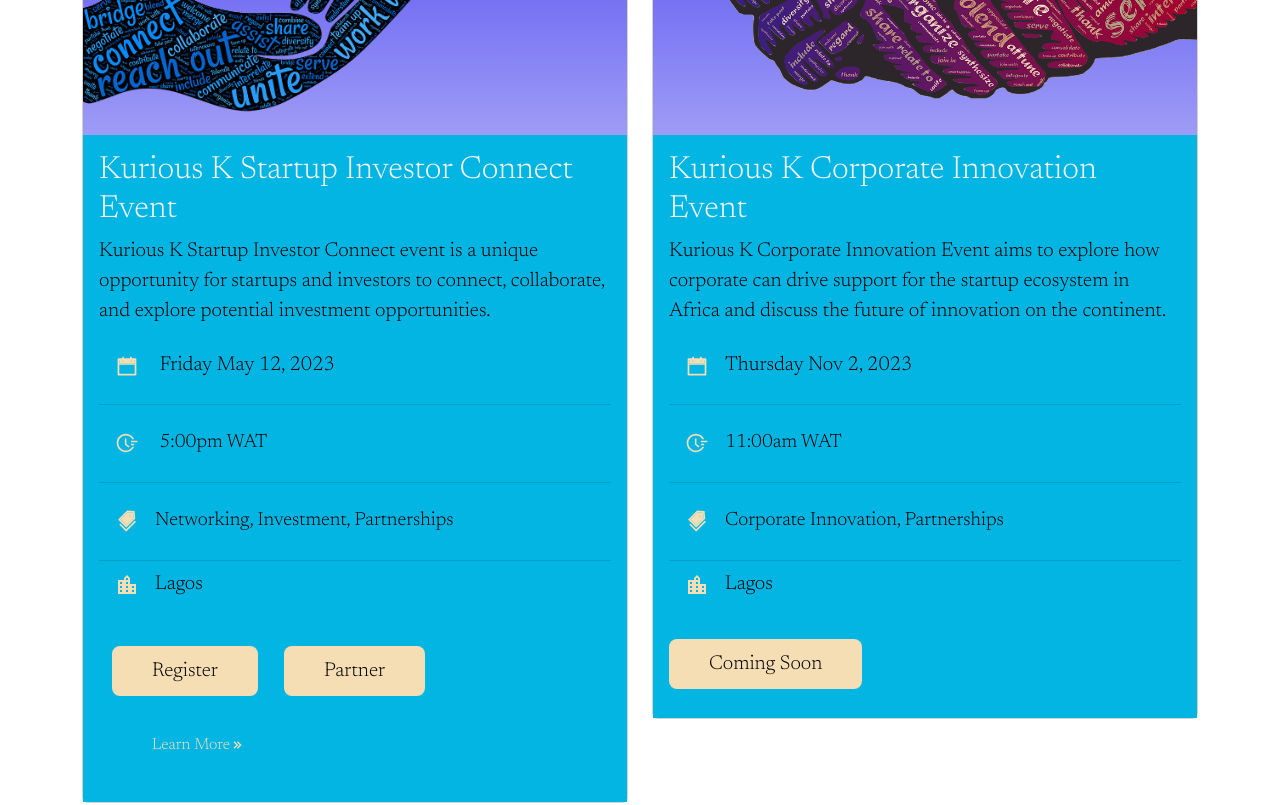
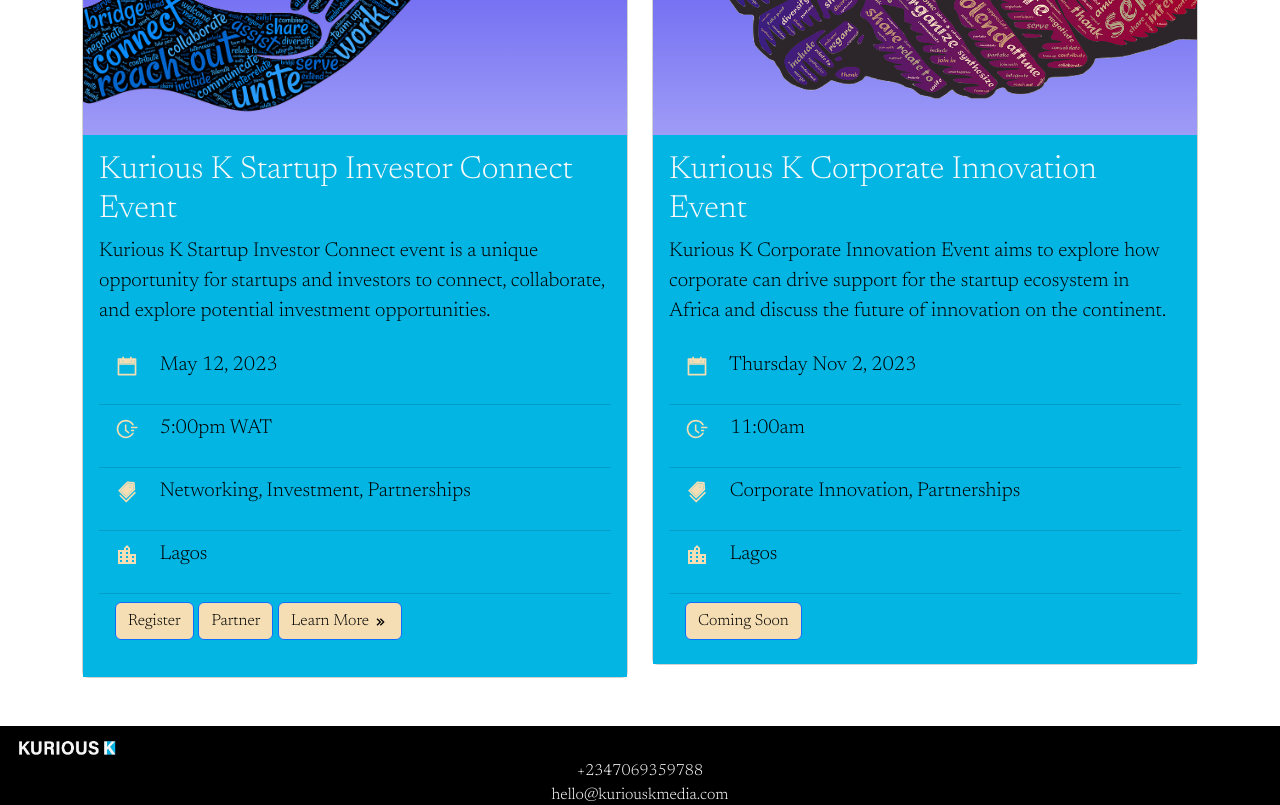
Before and after one commit to adiec7/kuriousk, a React (Create React App) app: page /events in a window 1280 px wide. Shown: the part 1160-1965 px from the top of the page. Built offline with nearby package versions, Linux system fonts and the light colour scheme.

Commit message:
fix scrolling

```diff
--- a/src/component/events/events.js
+++ b/src/component/events/events.js
@@ -3,17 +3,39 @@
 import Footer from "../footer/footer";
 import Startupimg from "../img/startup.png";
 import Cooperateimg from "../img/cooperate.png";
-import { Card,CardGroup, Row,Col,ListGroup,} from "react-bootstrap";
+import { Card,CardGroup, Row,Col,ListGroup,Button} from "react-bootstrap";
 import {AiOutlineFieldTime,AiTwotoneTags,AiTwotoneCalendar,} from "react-icons/ai";
 import {MdLocationCity} from "react-icons/md";
 import {BiChevronsRight} from "react-icons/bi"
-import { useEffect } from 'react';
-import { Link } from "react-router-dom";
-// import EventDetails from "../eventdetails/eventdetail";
+import React, { useState } from "react";
 const EventsPage = () => {
-  useEffect(() => {
-    window.scrollTo(0, 0);
-  }, []);
+  const [events, ] = useState([
+    {
+      title: "Kurious K Startup Investor Connect Event",
+      date: "May 12, 2023",
+      time: "5:00pm WAT",
+      location: "Lagos",
+      description:
+        "Kurious K Startup Investor Connect event is a unique opportunity for startups and investors to connect, collaborate, and explore potential investment opportunities.",
+      image: Startupimg ,
+      networking: "Networking, Investment, Partnerships",
+      button1:  <Button className="card-btn " href="https://forms.zohopublic.com/kuriouskmedia/form/KuriousKStartupInvestorConnectExclusive/formperma/9QpSkis6pnIMZFvd-70esEX1dewds-UQswm6pCfMT7o" target="_blank">Register</Button>,
+      button2: <Button className="card-btn " href="mailto:Kolapo@kuriouskmedia.com" target="_blank">Partner</Button>,
+      button3: <Button className="card-btn " href="/investorconnect">Learn More  <BiChevronsRight/></Button>,
+    },
+    {
+      title: "Kurious K Corporate Innovation Event",
+      date: "Thursday Nov 2, 2023",
+      time: "11:00am",
+      location: "Lagos",
+      description: "Kurious K Corporate Innovation Event aims to explore how corporate can drive support for the startup ecosystem in Africa and discuss the future of innovation on the continent.",
+      image: Cooperateimg,
+      networking: "Corporate Innovation, Partnerships",
+      button1: <Button className="card-btn ">Coming Soon</Button>,
+    },
+
+
+  ]);
 
   return (
     <>
@@ -30,7 +52,11 @@
             and opportunities. Let us help you drive innovation and unlock new
             opportunities through our knowledge-driven events.
           </p>
-          <a className="btn btn-primary btn-lg text-dark event_btn" href="#events" role="button">
+          <a
+            className="btn btn-primary btn-lg text-dark event_btn"
+            href="#events"
+            role="button"
+          >
             View Events
           </a>
         </div>
@@ -40,164 +66,55 @@
 
         <CardGroup>
           <Row xs={1} md={2} className="g-4">
-            <Col>
+            {events.map((event) => (
+              <Col key={event.title}>
                 <Card className="mb-5 ">
-                <Card.Img variant="top " src={Startupimg} className="starimg" />
+                  {event.image && (
+                    <Card.Img variant="top" src={event.image} className="starimg" />
+                  )}
                   <Card.Body className="card_text">
                     <Card.Title>
-                    <h2 className="text-light">
-                      {" "}
-                      Kurious K Startup Investor Connect Event
-                    </h2>
+                      <h2 className="text-light"> {event.title}</h2>
                     </Card.Title>
-                  <Card.Text>
+                    <Card.Text>{event.description}</Card.Text>
+                    <ListGroup variant="flush">
+                      <ListGroup.Item>
                         <p>
                           {" "}
-                      Kurious K Startup Investor Connect event is a unique
-                      opportunity for startups and investors to connect,
-                      collaborate, and explore potential investment
-                      opportunities.
-                    </p>
-                    <ListGroup variant="flush">
-                      <ListGroup.Item>
-                        <p >
                           <AiTwotoneCalendar className="events-icons" />{" "}
-                          Friday May 12, 2023{" "}
-                        </p>
-                      </ListGroup.Item>{" "}
-                      <ListGroup.Item>
-                        <p className="listgruop_item">
-                          <AiOutlineFieldTime className="events-icons" /> 5:00pm
-                          WAT{" "}
+                          {event.date}
                         </p>
                       </ListGroup.Item>
                       <ListGroup.Item>
-                        {" "}
-                        <p className="listgruop_item">
-                          {" "}
-                          <AiTwotoneTags className="events-icons" />
-                          networking, investment, partnerships
-                        </p>
+                      <p><AiOutlineFieldTime className="events-icons" />{" "}
+                          {event.time}</p>
                       </ListGroup.Item>
                       <ListGroup.Item>
-                        <p >
-                          <MdLocationCity className="events-icons" />
-                          Lagos
-                        </p>
+
+                        <p>{" "}<AiTwotoneTags className="events-icons"/>{" "} {event.networking}</p>
+                        </ListGroup.Item>
+                      <ListGroup.Item>
+                        <p>{" "}
+                        <MdLocationCity className="events-icons" />{" "}
+                        {event.location}</p>
+                      </ListGroup.Item>
+                      <ListGroup.Item>
+                        {event.button1}{" "}
+                        {event.button2}{" "}
+                        {event.button3}
                       </ListGroup.Item>
                     </ListGroup>
-                  </Card.Text>
-                  <button type="button" className="btn "> <a
-                        className="btn card-btn btn-lg"
-                        href="https://forms.zohopublic.com/kuriouskmedia/form/KuriousKStartupInvestorConnectExclusive/formperma/9QpSkis6pnIMZFvd-70esEX1dewds-UQswm6pCfMT7o"
-                        role="button"
-                        target="_blank"
-                        rel="noreferrer"
-                      >
-                        Register
-                      </a></button>
 
-                      <button type="button" className="btn "><a
-                        className="btn card-btn btn-lg"
-                        href="mailto:Kolapo@kuriouskmedia.com"
-                        role="button"
-                        rel="noreferrer"
-                      >
-                        Partner
-                      </a></button>
-
-                      <button type="button " className="btn "> <Link
-                        className="btn  btn-lg btn_learn_more"
-                        to="/investorconnect"
-                        role="button"
-                        rel="noreferrer"
-                      >
-                        Learn More
-                        <BiChevronsRight />
-                      </Link></button>
                   </Card.Body>
                 </Card>
               </Col>
-            <Col>
-              <Card className="mb-5 ">
-                <Card.Img
-                  variant="top "
-                  src={Cooperateimg}
-                  className="starimg"
-                />
-                <Card.Body className="card_text">
-                  <Card.Title>
-                    <h2 className="text-light">
-                      {" "}
-                      Kurious K Corporate Innovation Event
-                    </h2>
-                  </Card.Title>
-                  <Card.Text>
-                    <p>
-                      Kurious K Corporate Innovation Event aims to explore how
-                      corporate can drive support for the startup ecosystem in
-                      Africa and discuss the future of innovation on the
-                      continent.
-                    </p>
-                    <ListGroup variant="flush">
-                      <ListGroup.Item>
-                        <p>
-                          <AiTwotoneCalendar className="events-icons " />
-                          Thursday Nov 2, 2023
-                        </p>
-                      </ListGroup.Item>{" "}
-                      <ListGroup.Item>
-                        <p className="listgruop_item">
-                          <AiOutlineFieldTime className="events-icons" />
-                          11:00am WAT{" "}
-                        </p>
-                      </ListGroup.Item>
-                      <ListGroup.Item>
-                        <p className="listgruop_item">
-                          <AiTwotoneTags className="events-icons" />
-                          corporate innovation, partnerships
-                        </p>
-                      </ListGroup.Item>
-                      <ListGroup.Item>
-                        <p >
-                          <MdLocationCity className="events-icons" />
-                          Lagos
-                        </p>
-                      </ListGroup.Item>
-                    </ListGroup>
-                  </Card.Text>
-                  <a
-                    className="btn card-btn btn-lg"
-                    href="#n"
-                    role="button"
-                    rel="noreferrer"
-                  >
-                    Coming Soon
-                  </a>
-                </Card.Body>
-              </Card>
-            </Col>
-            {/* <Col>
-              <Card>
-                <Card.Img variant="top" src="holder.js/100px160" />
-                <Card.Body>
-                  <Card.Title>Card title</Card.Title>
-                  <Card.Text>
-                    This is a wider card with supporting text below as a natural
-                    lead-in to additional content. This card has even longer
-                    content than the first to show that equal height action.
-                  </Card.Text>
-                </Card.Body>
-                <Card.Footer>
-                  <small className="text-muted">Last updated 3 mins ago</small>
-                </Card.Footer>
-              </Card>
-            </Col> */}
+            ))}
           </Row>
         </CardGroup>
       </section>
-      <Footer />
+      <Footer/>
     </>
   );
 };
+
 export default EventsPage;
```
Lines whose indentation alone changed are shown as unchanged.
